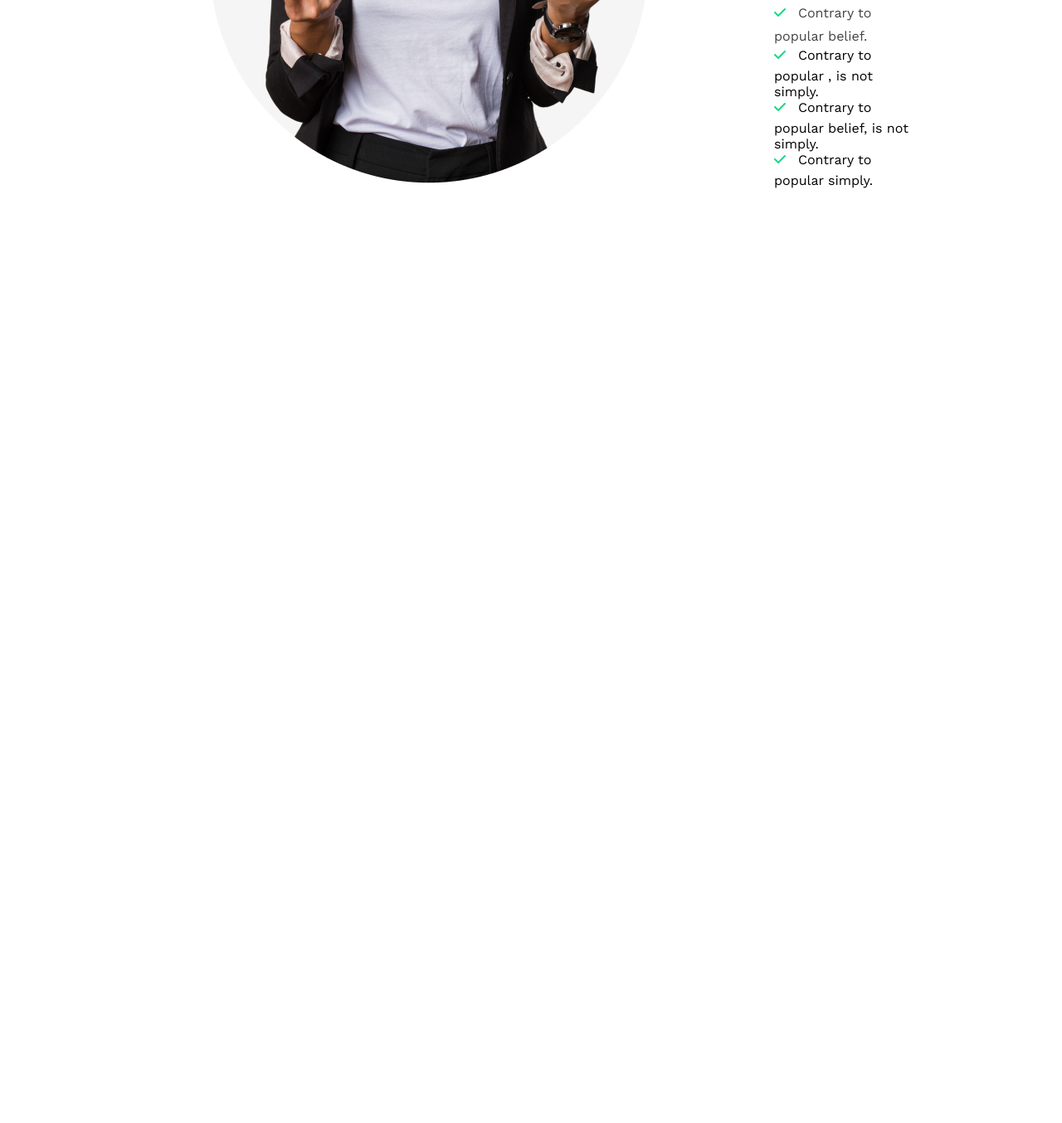
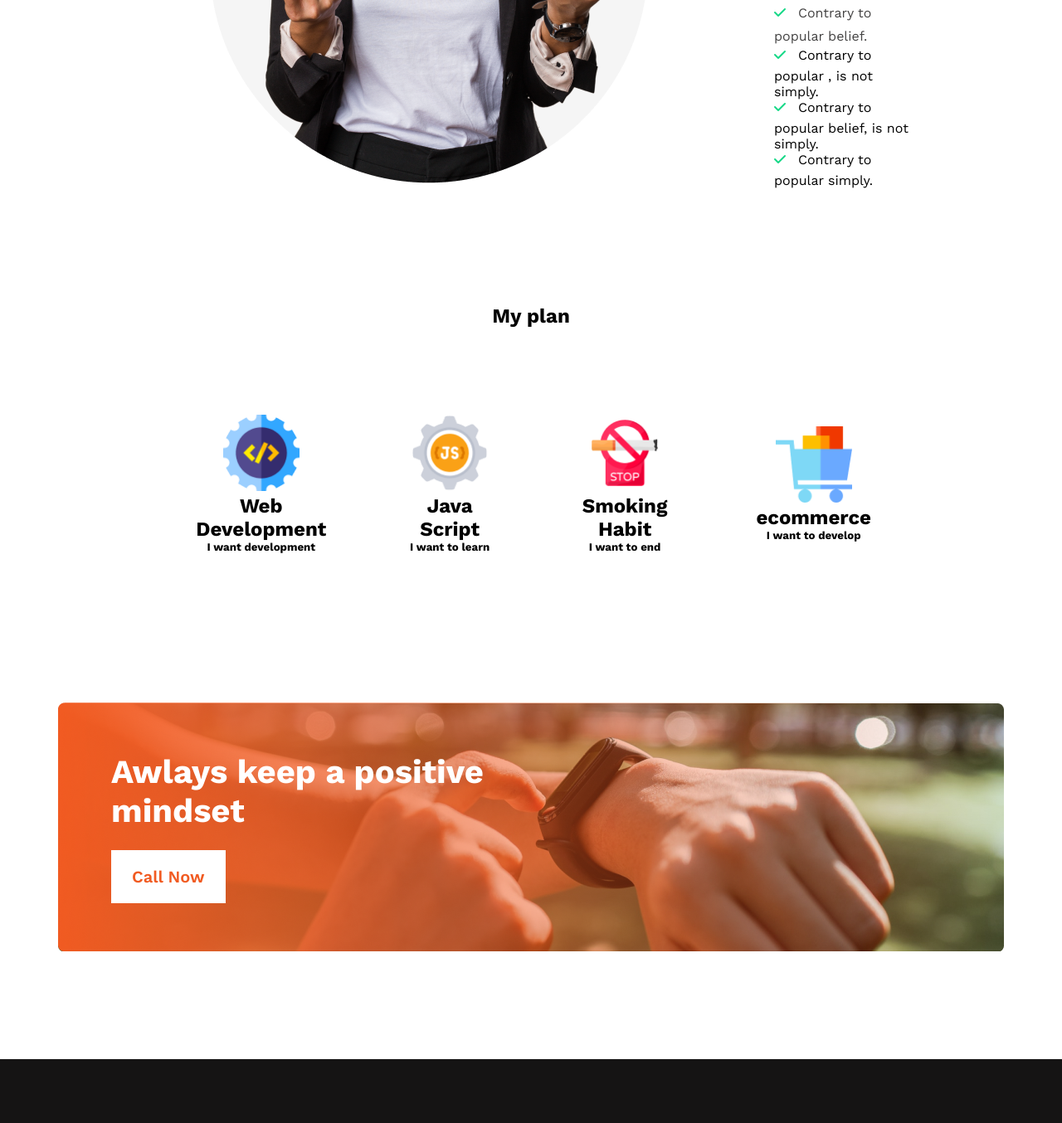
Before and after one commit to Md-Shakhawat-Hosen/my-plan-module-05, a plain HTML site: page index.html in a window 1280 px wide. Shown: the part 1446-2800 px from the top of the page at 83% size. Before the commit the page ends 1813 px from the top, so only its background shows below. Drawn offline with nearby package versions, Linux system fonts and the light colour scheme.

Commit message:
footer section added

```diff
--- a/index.html
+++ b/index.html
@@ -28,7 +28,8 @@
         </div>
     </header>
     <main>
-        <div class="main-content">
+        <section>
+            <div class="main-content">
             <div class="main-content-left">
                     <img src="./images/person.png" alt="">
             </div>
@@ -41,6 +42,63 @@
                 <p><i class="fa-solid fa-check"></i>Contrary to popular simply.</p>
             </div>
         </div>
+        </section>
+
+        <section>
+            <h1 class="my-plan-head">My plan</h1>
+            <div class="plans">
+                <div class="plan">
+                    <img class="plan-image" src="./images/icons/web.png" alt="">
+                    <h1 class="plan-title">Web Development</h1>
+                    <h5 class="paln-idea">I want development</h5>
+                </div>
+                <div class="plan">
+                    <img class="plan-image" src="./images/icons/js.png" alt="">
+                    <h1 class="plan-title">Java Script</h1>
+                    <h5 class="paln-idea">I want to learn</h5>
+                </div>
+                <div class="plan">
+                    <img class="plan-image" src="./images/icons/smoke.png" alt="">
+                    <h1 class="plan-title">Smoking Habit</h1>
+                    <h5 class="paln-idea">I want to end</h5>
+                </div>
+                <div class="plan">
+                    <img class="plan-image" src="./images/icons/ecom.png" alt="">
+                    <h1 class="plan-title">ecommerce</h1>
+                    <h5 class="paln-idea">I want to develop</h5>
+                </div>
+            </div>
+        </section>
+
+        <section class="positive">
+            <div class="positive-mind">
+                <div class="positive-info">
+                    <h1 class="positive-title">Awlays keep a positive <br> mindset</h1>
+                    <button class="btn positive-btn">Call Now</button>
+                </div>
+            </div>
+        </section>
     </main>
+
+    <footer>
+        <section class="foot-content">
+            <div class="left-content">
+                <h1 class="foot-title common">Future</h1>
+                <p class="foot-des common">There are many variations of passages of Lorem Ipsum available, but the majority have suffered alteration in some form, by injected humour, or randomised words</p>
+                <h6 class="foot-email common">Email: info@gmail.com</h6>
+                <h6 class="foot-number common">Phone: 01534****</h6>
+                <div class="icons">
+                    <a href=""><img src="./images/icons/fb.png" alt=""></a>
+                    <a href=""><img src="./images/icons/twitter.png" alt=""></a>
+                    <a href=""><img src="./images/icons/youtube.png" alt=""></a>
+                </div>
+            </div>
+            <div class="right-content">
+                <h1 class="common">Subscribe</h1>
+                <input type="email" name="" placeholder="Enter your email" id=""><br>
+                <button class="btn positive-btn sub-btn">Subscribe</button>
+            </div>
+        </section>
+    </footer>
   </body>
 </html>
--- a/styles/style.css
+++ b/styles/style.css
@@ -94,3 +94,77 @@ header {
   margin-right: 5px;
 }
 /* main content end */
+
+/* main plan content start */
+.plans{
+    display: flex;
+    gap: 90px;
+    padding: 50px 230px;
+    justify-content: center;
+    align-items: center;
+}
+.my-plan-head{
+    text-align: center;
+    margin-bottom: 55px;
+}
+.plan{
+    text-align: center;
+    /* margin-bottom: 135px; */
+}
+.plan img{
+    width: 92px;
+    height: 92px;
+
+}
+/* main plan content end */
+
+/* positive mind section start */
+.positive{
+    padding: 130px 0px;
+
+}
+.positive-mind{
+    width: 1140px;
+    height: 300px;
+    background-image: url('../images/gradient2.png'),url('../images/watch.png');
+    background-repeat: no-repeat;
+    /* margin-bottom: 130px; */
+    margin: 0 auto;
+}
+.positive-info{
+    padding: 60px 64px;
+}
+.positive-title{
+    color: #FFF;
+font-family: Work Sans;
+font-size: 40px;
+font-weight: 700;
+}
+.positive-btn{
+    margin-top: 24px;
+    background-color: #FFF;
+    color:#f15b22;
+}
+/* positive mind section end */
+
+.foot-content{
+    background-color: #151414;
+    padding: 130px 230px;
+    display: flex;
+    justify-content: space-between;
+}
+.common{
+    color: #FFF;
+    margin-bottom: 16px;
+}
+.left-content{
+    width: 585px;
+}
+.sub-btn{
+    border-radius: 8px;
+}
+.right-content input{
+    width: 325px;
+    border: 0px;
+    padding: 20px;
+}
```
